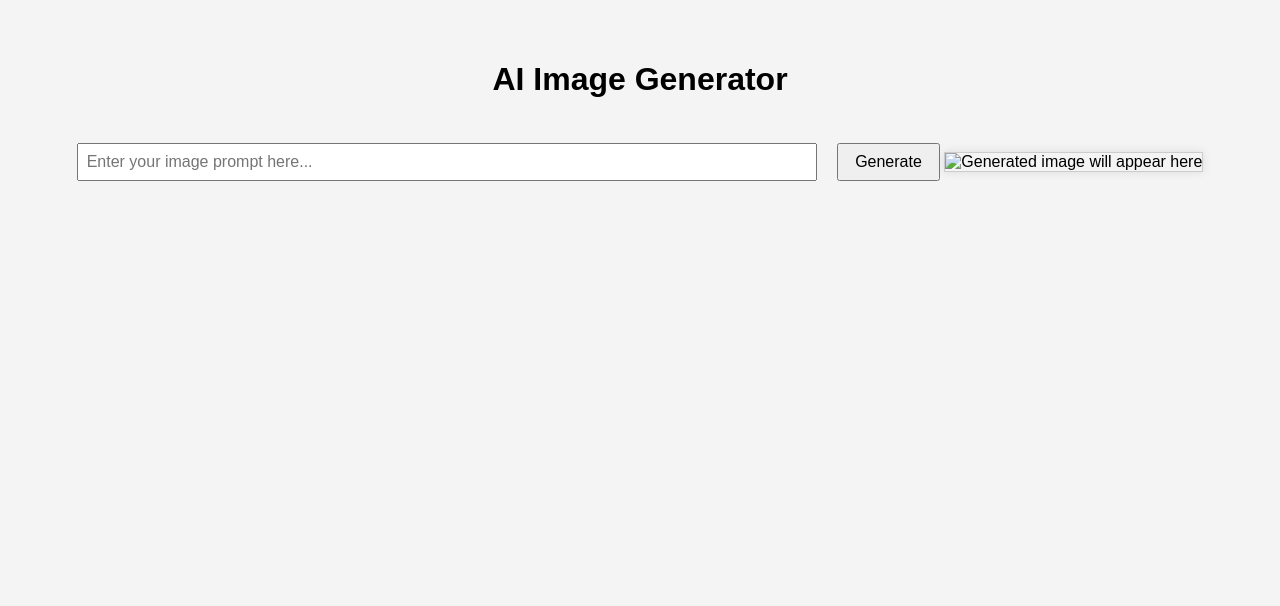
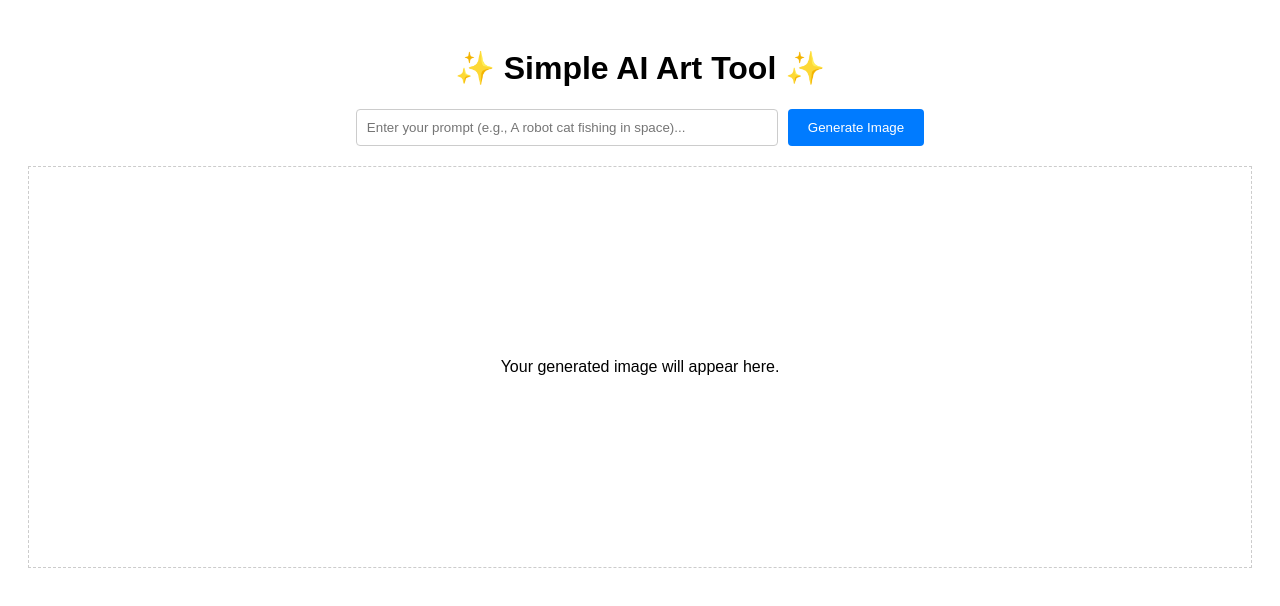
Before and after one commit to amjadTestAccount/my10questions, a plain HTML site: page index.html in a window 1280 px wide. Drawn offline with Linux system fonts and the light colour scheme.

Commit message:
Update index.html

```diff
--- a/index.html
+++ b/index.html
@@ -1,56 +1,79 @@
 <!DOCTYPE html>
 <html lang="en">
 <head>
-<meta charset="UTF-8" />
-<meta name="viewport" content="width=device-width, initial-scale=1.0" />
-<title>AI Image Generator</title>
+    <meta charset="UTF-8">
+    <meta name="viewport" content="width=device-width, initial-scale=1.0">
+    <title>Simple AI Image Generator</title>
     <style>
-   body {
-     font-family: Arial, sans-serif;
-     text-align: center;
-     padding: 2rem;
-     background-color: #f4f4f4;
-   }
-   input[type="text"] {
-     width: 60%;
-     padding: 0.5rem;
-     font-size: 1rem;
-   }
-   button {
-     padding: 0.5rem 1rem;
-     font-size: 1rem;
-     margin-left: 1rem;
-   }
-   img {
-     margin-top: 2rem;
-     max-width: 80%;
-     height: auto;
-     border: 1px solid #ccc;
-     box-shadow: 0 0 10px rgba(0,0,0,0.1);
-   }
+        body { font-family: sans-serif; text-align: center; padding: 20px; }
+        #image-container { margin-top: 20px; min-height: 400px; display: flex; justify-content: center; align-items: center; border: 1px dashed #ccc; }
+        #image-display { max-width: 100%; height: auto; border-radius: 8px; box-shadow: 0 4px 8px rgba(0,0,0,0.1); }
+        .controls { display: flex; justify-content: center; gap: 10px; margin-bottom: 20px; }
+        input[type="text"] { width: 400px; padding: 10px; border: 1px solid #ccc; border-radius: 4px; }
+        button { padding: 10px 20px; background-color: #007bff; color: white; border: none; border-radius: 4px; cursor: pointer; }
+        button:hover { background-color: #0056b3; }
     </style>
 </head>
 <body>
-<h1>AI Image Generator</h1>
-<input type="text" id="prompt" placeholder="Enter your image prompt here..." />
-<button onclick="generateImage()">Generate</button>
-<img id="result" src="" alt="Generated image will appear here" />
+
+    <h1>✨ Simple AI Art Tool ✨</h1>
+
+    <div class="controls">
+        <input type="text" id="prompt-input" placeholder="Enter your prompt (e.g., A robot cat fishing in space)..." required>
+        <button onclick="generateImage()">Generate Image</button>
+    </div>
+
+    <div id="image-container">
+        <p id="status-message">Your generated image will appear here.</p>
+        <img id="image-display" src="" alt="Generated AI Image" style="display: none;">
+    </div>
+
     <script>
-   function generateImage() {
-     const prompt = document.getElementById("prompt").value;
-     document.getElementById("result").src = ""; // Clear previous image
-     fetch("https://one0-questions-backend-1.onrender.com/generate?prompt=" + encodeURIComponent(prompt))
-       .then(res => res.json())
-       .then(data => {
-         if (data.image_url) {
-           document.getElementById("result").src = "https://your-backend.onrender.com" + data.image_url;
+        async function generateImage() {
+            const prompt = document.getElementById('prompt-input').value.trim();
+            const statusMessage = document.getElementById('status-message');
+            const imageDisplay = document.getElementById('image-display');
+            const imageContainer = document.getElementById('image-container');
+
+            if (!prompt) {
+                alert("Please enter a prompt!");
+                return;
+            }
+
+            // 1. Show loading state
+            statusMessage.textContent = "🎨 Generating image... Please wait (10-30 seconds).";
+            imageDisplay.style.display = 'none';
+
+            try {
+                // 2. Send the prompt to your Node.js backend
+                const response = await fetch('http://localhost:3000/generate-image', {
+                    method: 'POST',
+                    headers: {
+                        'Content-Type': 'application/json',
+                    },
+                    body: JSON.stringify({ prompt: prompt }),
+                });
+
+                const data = await response.json();
+
+                if (response.ok) {
+                    // 3. Success: Display the image
+                    imageDisplay.src = data.imageUrl;
+                    imageDisplay.alt = prompt; // Set alt text for accessibility
+                    imageDisplay.onload = () => {
+                        statusMessage.textContent = ""; // Clear status when image is loaded
+                        imageDisplay.style.display = 'block';
+                    };
                 } else {
-           alert("Error generating image: " + (data.error || "Unknown error"));
+                    // 4. Handle API error
+                    statusMessage.textContent = `Error: ${data.error || 'Could not generate image.'}`;
                 }
-       })
-       .catch(err => {
-         alert("Request failed: " + err.message);
-       });
+
+            } catch (error) {
+                // 5. Handle network or server error
+                console.error('Fetch Error:', error);
+                statusMessage.textContent = "Error connecting to the server. Check the console and make sure your server is running.";
+            }
         }
     </script>
 </body>
```
Lines whose indentation alone changed are shown as unchanged.
